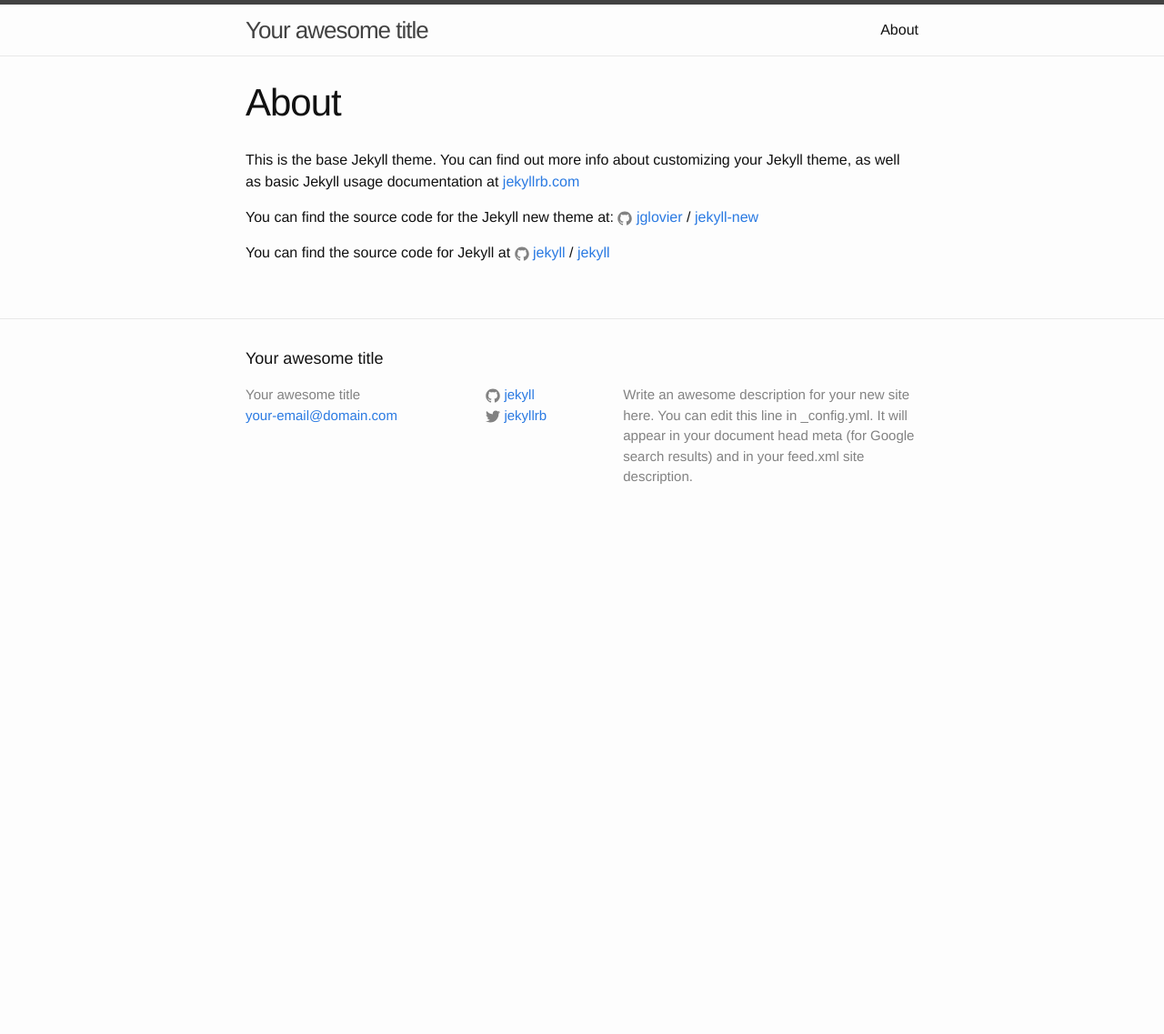
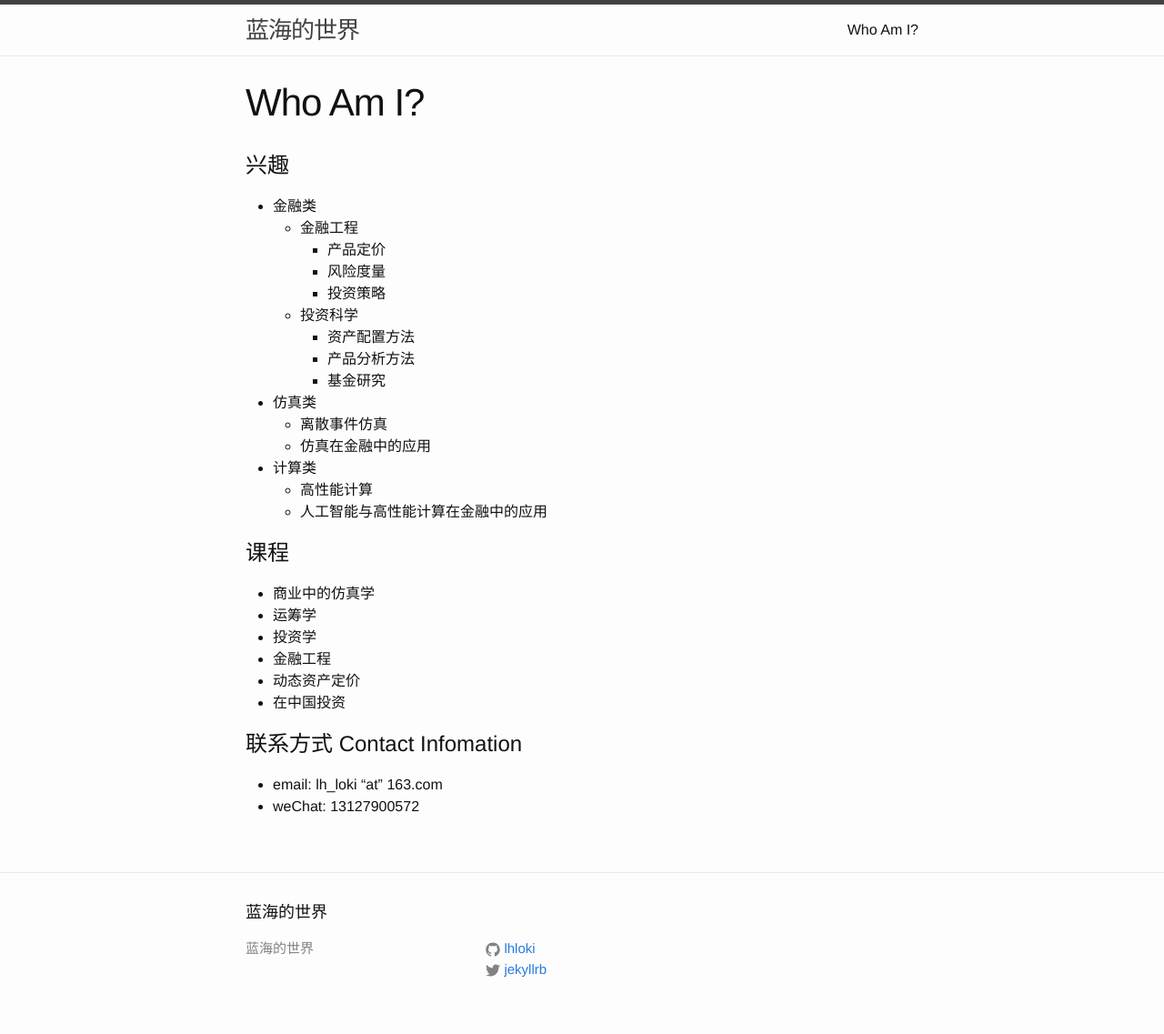
Before and after one commit to lhloki/lhloki.github.io, a Jekyll site: the page built from about.md, in a window 1280 px wide. Shown: the whole page at 91% size. Built offline with Jekyll 4.4.1, drawn with Linux system fonts in a browser that asks for light colours; before the commit the page ends 900 px from its top, so only the background shows below that.

Commit message:
modify _config.yml

```diff
--- a/_config.yml
+++ b/_config.yml
@@ -6,16 +6,15 @@
 # 'jekyll serve'. If you change this file, please restart the server process.
 
 # Site settings
-title: Your awesome title
-email: your-email@domain.com
+title: 蓝海的世界
+#email: lh_loki@163.com
 description: > # this means to ignore newlines until "baseurl:"
-  Write an awesome description for your new site here. You can edit this
-  line in _config.yml. It will appear in your document head meta (for
-  Google search results) and in your feed.xml site description.
+#关注投资与金融，爱好编程，精通仿真，擅长美食。
+
 baseurl: "" # the subpath of your site, e.g. /blog
 url: "http://yourdomain.com" # the base hostname & protocol for your site
 twitter_username: jekyllrb
-github_username:  jekyll
+github_username:  lhloki
 
 # Build settings
 markdown: kramdown
--- a/about.md
+++ b/about.md
@@ -1,15 +1,34 @@
 ---
 layout: page
-title: About
+title: Who Am I?
 permalink: /about/
 ---
 
-This is the base Jekyll theme. You can find out more info about customizing your Jekyll theme, as well as basic Jekyll usage documentation at [jekyllrb.com](http://jekyllrb.com/)
+# 兴趣
++ 金融类
+	- 金融工程
+		+ 产品定价
+		+ 风险度量
+		+ 投资策略
+	- 投资科学
+		+ 资产配置方法
+		+ 产品分析方法
+		+ 基金研究
++ 仿真类
+	- 离散事件仿真
+	- 仿真在金融中的应用
++ 计算类
+	- 高性能计算
+	- 人工智能与高性能计算在金融中的应用
 
-You can find the source code for the Jekyll new theme at:
-{% include icon-github.html username="jglovier" %} /
-[jekyll-new](https://github.com/jglovier/jekyll-new)
+# 课程
++ 商业中的仿真学
++ 运筹学
++ 投资学
++ 金融工程
++ 动态资产定价
++ 在中国投资
 
-You can find the source code for Jekyll at
-{% include icon-github.html username="jekyll" %} /
-[jekyll](https://github.com/jekyll/jekyll)
+# 联系方式 Contact Infomation
++ email: lh_loki "at" 163.com
++ weChat: 13127900572
```
Also changed, not shown: 7 other files.
